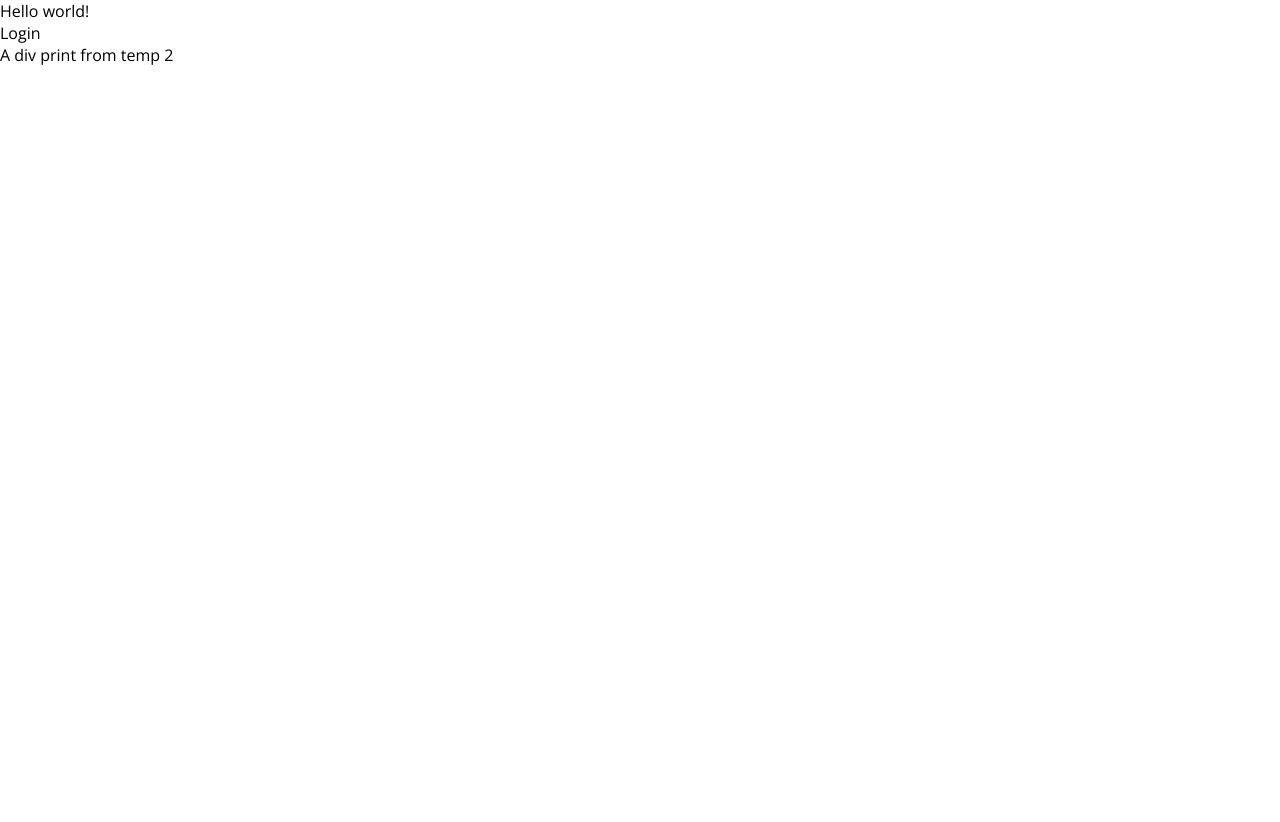
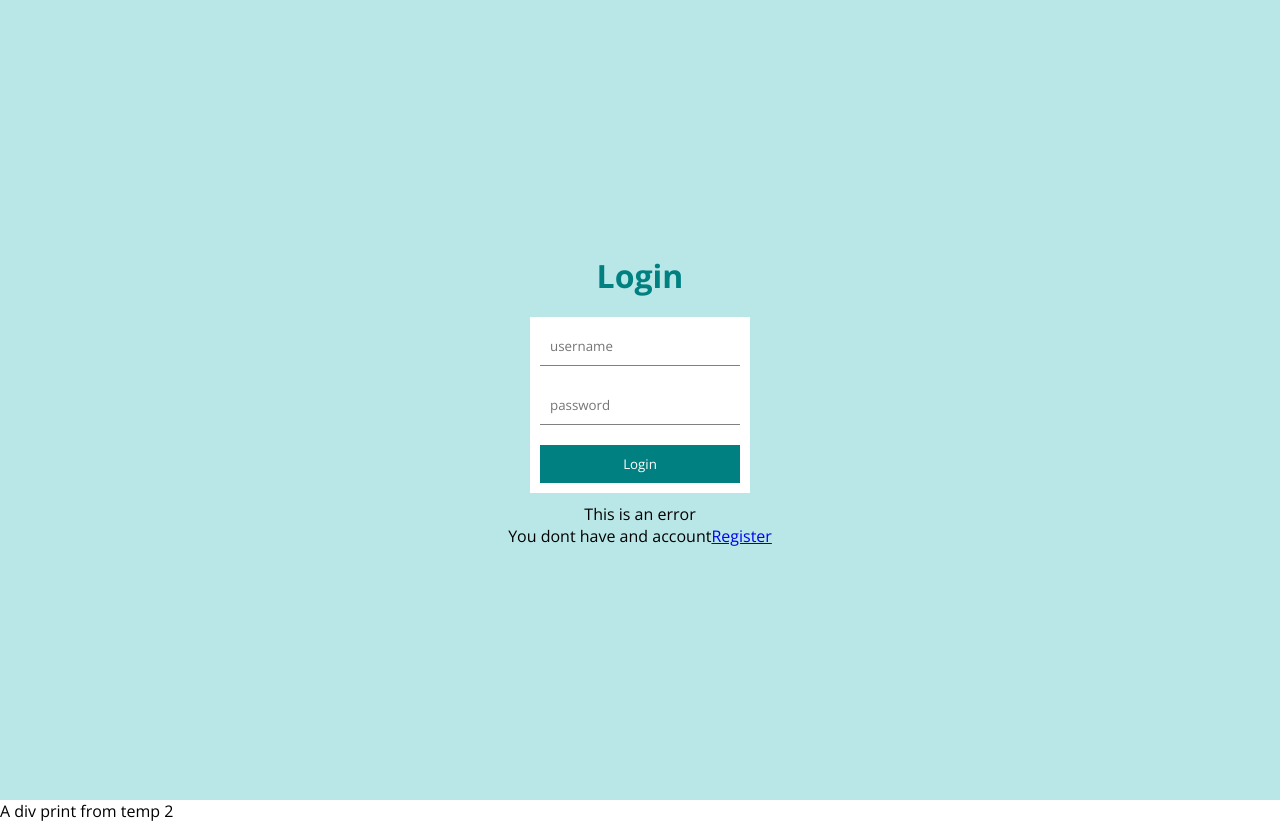
Before and after one commit to abhisheksatyam123/bolgapp, a React (Create React App) app in the folder client/: page /Login in a window 1280 px wide. Before the commit the page ends 800 px from the top, so only its background shows below. Built offline with nearby package versions, Linux system fonts and the light colour scheme.

Commit message:
Added saas loader for css support Created a login page with css style sheet

```diff
--- a/client/package.json
+++ b/client/package.json
@@ -10,6 +10,8 @@
     "react-dom": "^18.0.0",
     "react-router-dom": "^6.26.2",
     "react-scripts": "5.0.1",
+    "sass": "^1.79.3",
+    "sass-loader": "^16.0.2",
     "web-vitals": "^2.1.4"
   },
   "scripts": {
--- a/client/src/App.js
+++ b/client/src/App.js
@@ -11,6 +11,7 @@
 import Write from "./pages/Write"
 import Navbar from "./components/Navbar"
 import Footer from "./components/Footer"
+import "./style.scss"
 
 
 const Layout = () =>{  // a outlet functio which a parent can paas to its childrens.
@@ -55,12 +56,14 @@
 ]);
 
 
+  // creating div  for cosmetic and containers and className should be camel case
 
 export function App() {
   return (
-    <div>
-      Hello world!
-      <RouterProvider router={router}/>
+    <div className="app">
+      <div className="container">
+        <RouterProvider router={router}/>
+      </div>
     </div>
   );
 }
--- a/client/src/pages/Login.jsx
+++ b/client/src/pages/Login.jsx
@@ -1,7 +1,22 @@
-import React from 'react'
+import React, { } from "react";
+import { Link, } from "react-router-dom";
 
 const Login = () => {
-	return (<div>Login </div>)
+	return (
+		<div className='auth'>
+		<h1> Login </h1>
+		<form>
+			<input type="text" placeholder='username'/>
+			<input type="password" placeholder='password'/>
+			<button>Login </button>
+		</form>
+		<p>This is an error</p>
+		<span>
+		You dont have and account
+		<Link to="./register">Register</Link>
+		</span>
+		</div>
+	)
 }
 
 export default Login
--- /dev/null
+++ b/client/src/style.scss
@@ -0,0 +1,55 @@
+$lightgreen : #b9e7e7;
+
+.app{
+    .container{
+        .auth {
+            display: flex;
+            flex-direction: column; /* Fixed spelling */
+            align-items: center; /* Ensure correct spelling */
+            justify-content: center;
+            background-color: $lightgreen;
+            height: 100vh;
+
+            h1 {
+                margin-bottom: 20px;
+                color: teal;
+            }
+
+            form {
+                display: flex;
+                flex-direction: column; /* Fixed spelling */
+                padding: 10px;
+                background-color: white;
+                width: 200px;
+                margin-bottom : 10px;
+                gap: 20px;
+
+                input {
+                    padding: 10px;
+                    border: none;
+                    border-bottom: 1px solid gray;
+                }
+
+                button {
+                    padding: 10px;
+                    border: none;
+                    background-color: teal;
+                    cursor: pointer;
+                    color: white;
+                }
+
+                p {
+                    font-size: 12px;
+                    color: red;
+                    text-align: center;
+                }
+
+                span {
+                    font-size: 12px;
+                    text-align: center;
+                }
+            }
+        }
+
+    }
+}
```
